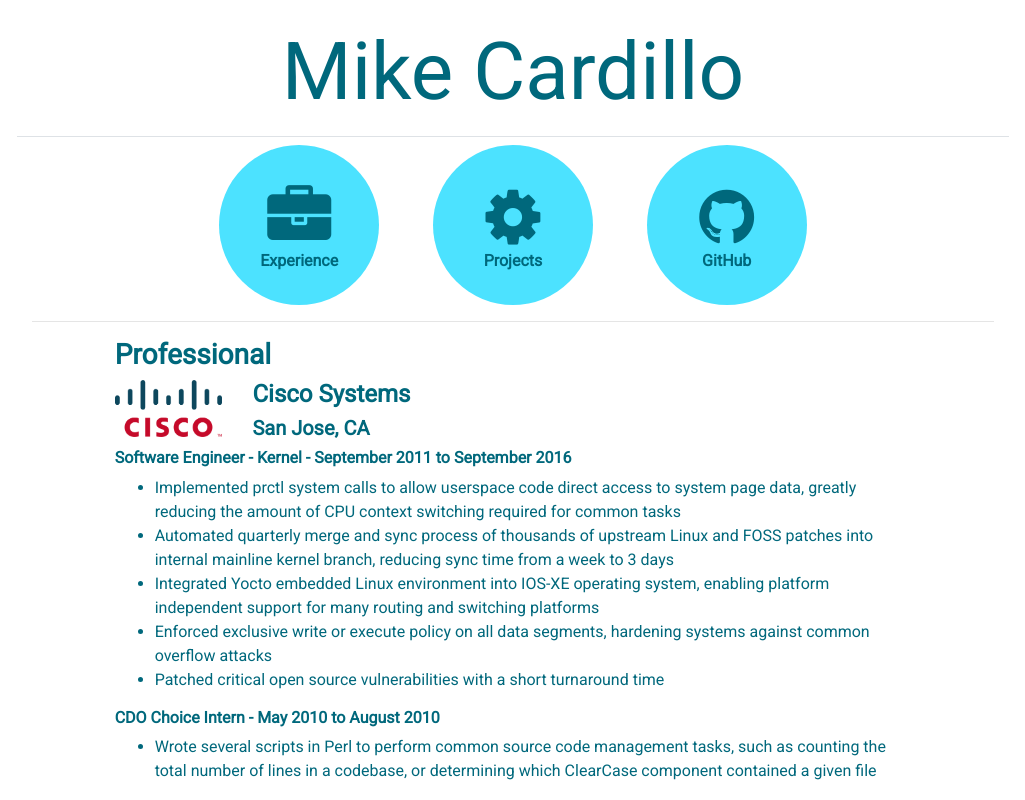
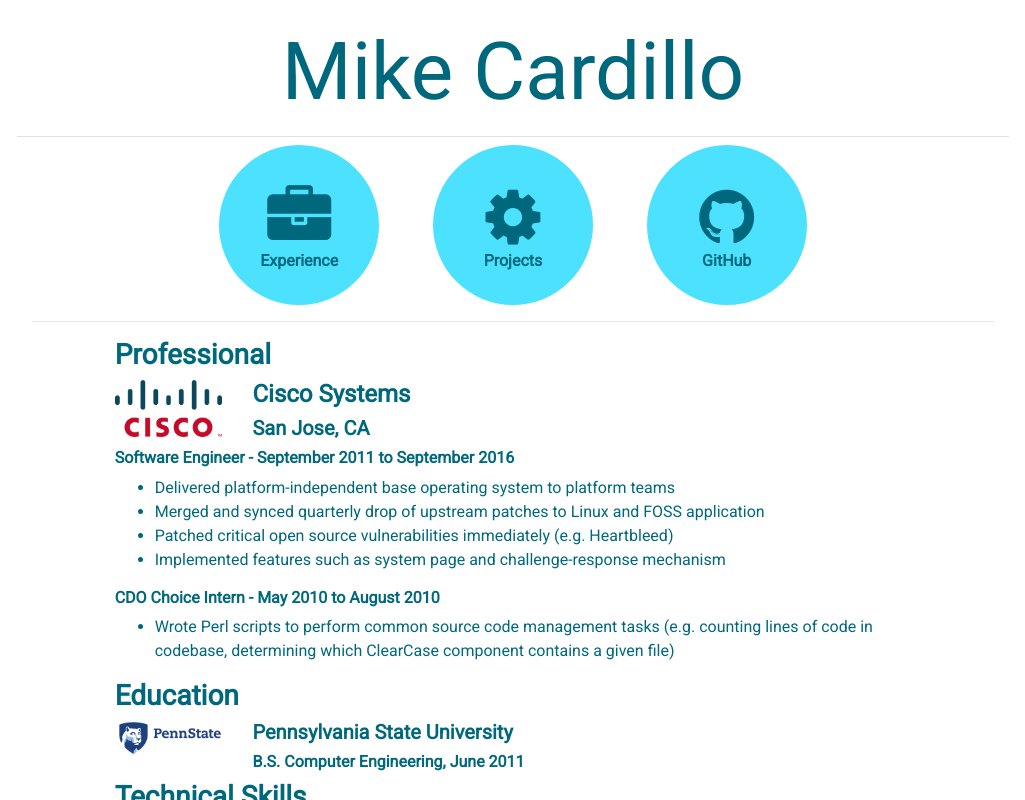
Before and after one commit to mcardillo55/portfolio-react, a React (Create React App) app: page / in a window 1280 px wide. Shown: the top 800 px of the page, without its empty margins (127-1152 px from the left). Built offline with nearby package versions, Linux system fonts and the light colour scheme.

Commit message:
Reduced content in experience section

```diff
--- a/src/components/ExperienceSection.jsx
+++ b/src/components/ExperienceSection.jsx
@@ -4,6 +4,7 @@ import PSULogo from '../images/psu_logo.png';
 import Row from 'react-bootstrap/Row';
 import Col from 'react-bootstrap/Col';
 import Image from 'react-bootstrap/Image';
+import Card from 'react-bootstrap/Card';
 
 const ExperienceSection = () => {
   return(
@@ -20,17 +21,16 @@ const ExperienceSection = () => {
                         <h5>San Jose, CA</h5>
                     </Col>
                 </Row>
-                <h6 className="job-title">Software Engineer - Kernel - September 2011 to September 2016</h6>
+                <h6 className="job-title">Software Engineer - September 2011 to September 2016</h6>
                 <ul className="job-roles">
-                    <li>Implemented prctl system calls to allow userspace code direct access to system page data, greatly reducing the amount of CPU context switching required for common tasks</li>
-                    <li>Automated quarterly merge and sync process of thousands of upstream Linux and FOSS patches into internal mainline kernel branch, reducing sync time from a week to 3 days</li>
-                    <li>Integrated Yocto embedded Linux environment into IOS-XE operating system, enabling platform independent support for many routing and switching platforms</li>
-                    <li>Enforced exclusive write or execute policy on all data segments, hardening systems against common overflow attacks</li>
-                    <li>Patched critical open source vulnerabilities with a short turnaround time</li>
+                    <li>Delivered platform-independent base operating system to platform teams</li>
+                    <li>Merged and synced quarterly drop of upstream patches to Linux and FOSS application</li>
+                    <li>Patched critical open source vulnerabilities immediately (e.g. Heartbleed)</li>
+                    <li>Implemented features such as system page and challenge-response mechanism</li>
                 </ul>
                 <h6 className="job-title">CDO Choice Intern - May 2010 to August 2010</h6>
                 <ul className="job-roles">
-                    <li>Wrote several scripts in Perl to perform common source code management tasks, such as counting the total number of lines in a codebase, or determining which ClearCase component contained a given file</li>
+                    <li>Wrote Perl scripts to perform common source code management tasks (e.g. counting lines of code in codebase, determining which ClearCase component contains a given file)</li>
                 </ul>
             </div>
         </div>
```
